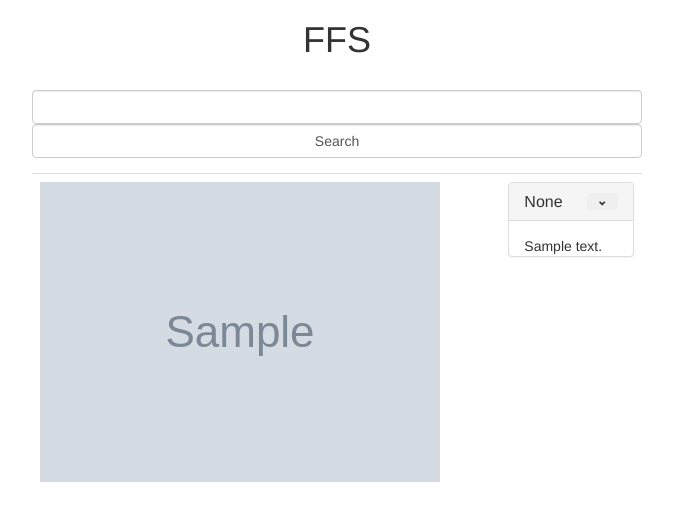
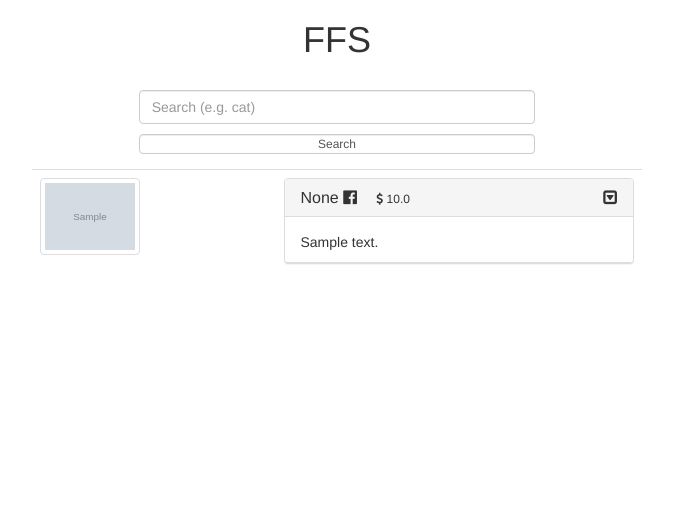
Before and after one commit to skxu/FFS, a Flask app: page /market/browse in a window 1280 px wide. Shown: the top 521 px of the page, without its empty margins (303-976 px from the left). Run offline with Flask 2, Linux system fonts and the light colour scheme; data comes from the database, SQL or seed files in the repository; tables that the repository leaves empty hold one stand-in row (values such as "Sample post"); grey boxes marked "Sample" are stand-in pictures; some libraries are stand-ins or nearby versions.

Commit message:
semi stable update

```diff
--- a/app/templates/market/browse.html
+++ b/app/templates/market/browse.html
@@ -1,6 +1,7 @@
 {% extends "bootstrap/base.html" %}
 {% block styles %}
   {{super()}}
+  <link rel="stylesheet" href="//maxcdn.bootstrapcdn.com/font-awesome/4.3.0/css/font-awesome.min.css">
   <link rel="stylesheet" href="/static/css/main.css"/>
 {% endblock %}
 <script src="https://cdnjs.cloudflare.com/ajax/libs/jquery/2.1.3/jquery.min.js"></script>
@@ -10,15 +11,15 @@
 {% block content %}
 <div class="container-fluid">
   <div class="row">
-    <div class="col-md-6 col-md-offset-3">
+    <div class="col-md-4 col-md-offset-4">
       <div class="banner"><h1 class="brand">FFS</h1></div>
       <div class="search">
         {% from "forms/macros.html" import render_field %}
         <form method="POST" role="form">
         <div class="form-group">
           {{ form.hidden_tag() }}
-          {{ render_field(form.query, class="form-control") }}
-        <input type="submit" value="Search" class="form-control" placeholder="Search" id="search_box">
+          {{ render_field(form.query, class="form-control", placeholder="Search (e.g. cat)") }}
+        <input type="submit" value="Search" class="form-control" id="search_box">
         </div>
         </form>
       </div>
@@ -33,9 +34,9 @@
           <tr>
             <td>
               {% if post.album %}
-              <a href={{ post.album }}><img src="{{ post.thumbnail }}"></a>
+              <a href={{ post.album }}><img class="thumbnail" src="{{ post.thumbnail }}"></a>
               {% else %}
-              <img src="{{ post.thumbnail }}">
+              <img class="thumbnail" src="{{ post.thumbnail }}">
               {% endif %}
             </td>
             <td>
@@ -43,9 +44,19 @@
                 <div class="panel-heading">
                   <h3 class="panel-title">
                     {{ post.getUser().name }}
-                    <button class="btn" type="button" data-toggle="collapse" data-target={{ "#comments-%d"% post.id }} aria-expanded="false" aria-controls={{"comments-%d"%post.id }}>
-                    <span class="glyphicon glyphicon-chevron-down" aria-hidden="true"></span>
+                    <a class="post" href={{ post.link }}><i class="fa fa-facebook-official"></i></a>
+                    {% if post.getComments()|length > 0 %}
+                    <button class="comment_toggle" type="button" data-toggle="collapse" data-target={{ "#comments-%d"% post.id }} aria-expanded="false" aria-controls={{"comments-%d"%post.id }}>
+                    <i class="fa fa-caret-square-o-down"></i>
                     </button>
+                    {% endif %}
+                    <span class="price">
+
+                    {% if post and post.price != -1.0 %}
+                      <i class="fa fa-usd"></i>
+                      {{ post.price }}
+                    {% endif %}
+                    </span>
                   </h3>
 
                 </div>
@@ -58,16 +69,17 @@
                   {{ "" }}
                   {% endif %}
                 </div>
-
-                {% if post.getComments()|length > 0 %}
-
-                <ul id={{ "comments-%d" % post.id }} aria-expanded="false" class="collapse">
-                  {% for comment in post.getComments() %}
-                  <li>{{ comment.body }}</li>
-                  {% endfor %}
-                </ul>
-                {% endif %}
-
+                <div class="panel-group" role="tablist">
+                  <div class="panel panel-default">
+                    <div class="panel-collapse collapse" id={{ "comments-%d" % post.id }} aria-expanded="false">
+                      <ul class="list-group">
+                      {% for comment in post.getComments() %}
+                        <li class="list-group-item">{{ comment.body }}</li>
+                      {% endfor %}
+                      </ul>
+                    </div>
+                  </div>
+                </div>
               </div>
             </td>
           </tr>
@@ -79,8 +91,8 @@
 </div>
 <script>
   window.onload = function() {
-  $('.panel-title .btn').click(function() {
-    $(this).find('.glyphicon').toggleClass('glyphicon-chevron-down glyphicon-chevron-up');
+  $('.panel-title .comment_toggle').click(function() {
+    $(this).find('.fa').toggleClass('fa-caret-square-o-down fa-caret-square-o-up');
   });
 }
 </script>
--- a/app/users/models.py
+++ b/app/users/models.py
@@ -1,6 +1,7 @@
 from app import db
 from app.users import constants as USER
 
+UNKNOWN_PRICE = float(-1)
 UNKNOWN_TYPE = 0
 SELL_TYPE = 1
 BUY_TYPE = 2
@@ -58,13 +59,14 @@ class Post(db.Model):
 	fbid = db.Column(db.Integer, unique = True)
 	link = db.Column(db.String(80))
 	album = db.Column(db.String(80), nullable=True)
-	thumbnail = db.Column(db.String(80), default="/static/img/thumb.gif")
+	thumbnail = db.Column(db.String(80), default="/static/img/thumb.png")
 	body = db.Column(db.Text)
 	likes = db.Column(db.Integer, default=0)
 	category = db.Column(db.Integer, default=UNKNOWN_TYPE)
 	userid = db.Column(db.Integer, db.ForeignKey("users_user.id"), nullable=False)
 	groupid = db.Column(db.Integer, db.ForeignKey("groups.id"), nullable=False)
 	photoid = db.Column(db.Integer, db.ForeignKey("photos.id"), nullable=True)
+	price = db.Column(db.Float, default=UNKNOWN_PRICE)
 	post_date = db.Column(db.DateTime)
 	update_date = db.Column(db.DateTime)
 
@@ -85,7 +87,7 @@ class Post(db.Model):
 
 
 
-	def __init__(self, link, userid, groupid, fbid, photoid=None, album=None, thumbnail=None, body=None, likes=0, category=None, post_date=None, update_date=None):
+	def __init__(self, link, userid, groupid, fbid, photoid=None, album=None, thumbnail=None, body=None, likes=0, category=None, price=None, post_date=None, update_date=None):
 		self.link = link
 		self.album = album
 		self.thumbnail = thumbnail
@@ -96,6 +98,7 @@ class Post(db.Model):
 		self.groupid = groupid
 		self.fbid = fbid
 		self.photoid = photoid
+		self.price = price
 		self.post_date = post_date
 		self.update_date = update_date
 
--- a/app/words.py
+++ b/app/words.py
@@ -650,3 +650,6 @@ buywords = [
 ]
 
 punctuation = {ord(c): None for c in string.punctuation}
+
+#we want the $$$$$$$$
+punctuation.pop(36)
--- a/static/css/main.css
+++ b/static/css/main.css
@@ -1,25 +1,59 @@
+button:focus { outline: none; }
+
 .brand {
 	text-align: center;
 }
 
+#search_box {
+	line-height: 0px;
+	font-size: 12px;
+	height: 20px;
+	margin-top: 10px;
+	margin-bottom: 10px;
+}
+
+.thumbnail {
+	width: 100px;
+}
+
+.post {
+	position: relative;
+	margin-left: auto;
+	margin-right: auto;
+}
+
+.price {
+	margin-left: 15px;
+	font-size: 12px;
+}
+
+.comment_toggle {
+	float:right;
+	border: 0px;
+	background: #F5F5F5;
+	width: 16px;
+	height: 16px;
+	padding: 0px;
+}
 
 
-.panel-title .btn{
-	height:17px;
-	line-height: 0px;
-	position: relative;
-	float: right;
-	border:1px;
-}
-
-.panel-title .glyphicon {
-	font-size: 7px;
-}
-
 .panel-body {
-	padding-bottom:0px;
+	padding-bottom:10px;
 }
 
 .panel {
 	border-radius: 4px;
 }
+
+.panel-group .panel {
+	border:0px;
+}
+
+
+.panel-group {
+	margin-bottom: 0px;
+}
+
+.panel-body {
+	border-bottom: 1px solid #ddd;
+}
```
Also changed, not shown: app/cron.py (+15 -7 lines), app/models/post.py (+4 -3 lines), static/fonts/glyphicons.png (added), static/img/glyphicons.png (added), static/img/thumb.png (added).
